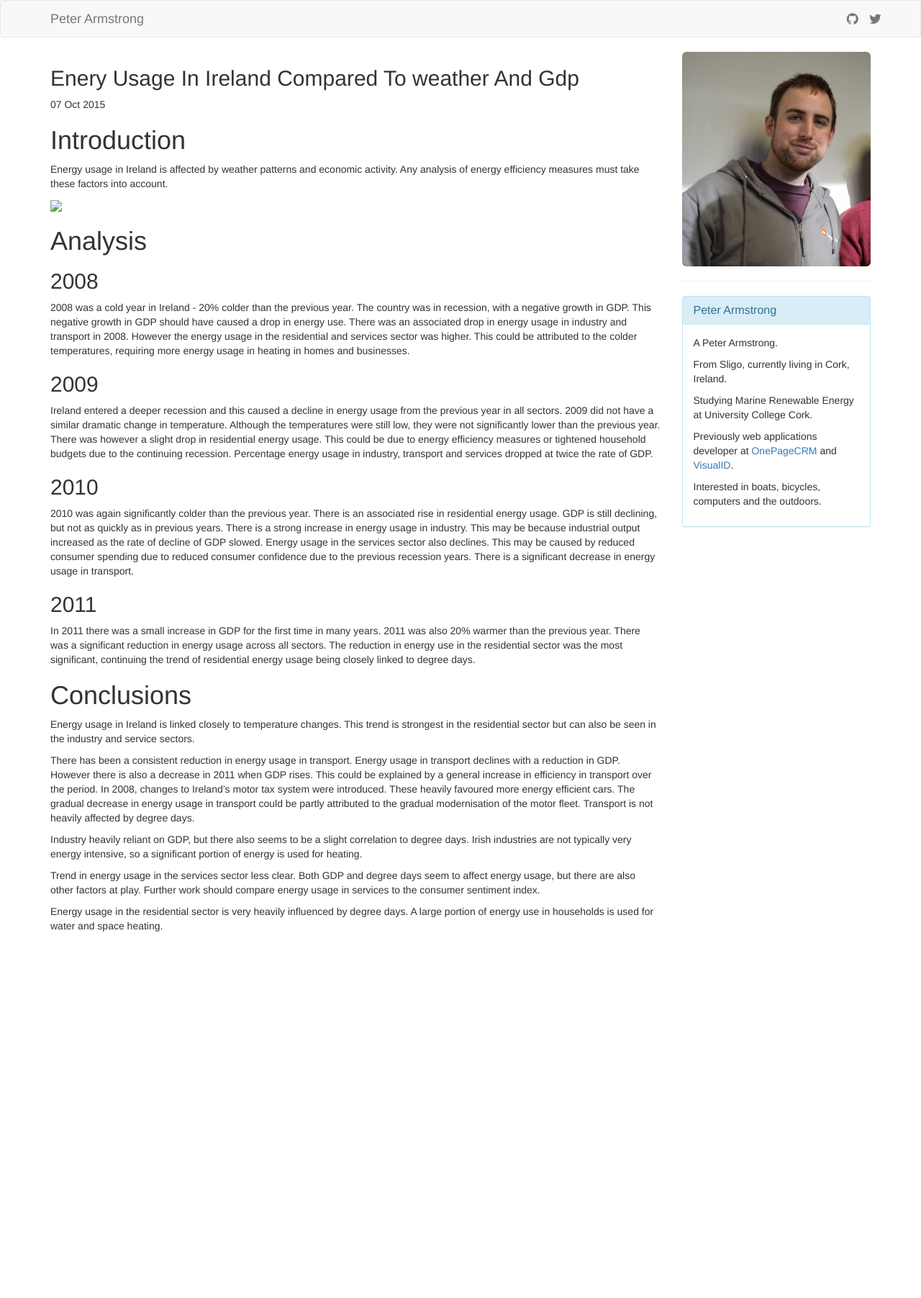
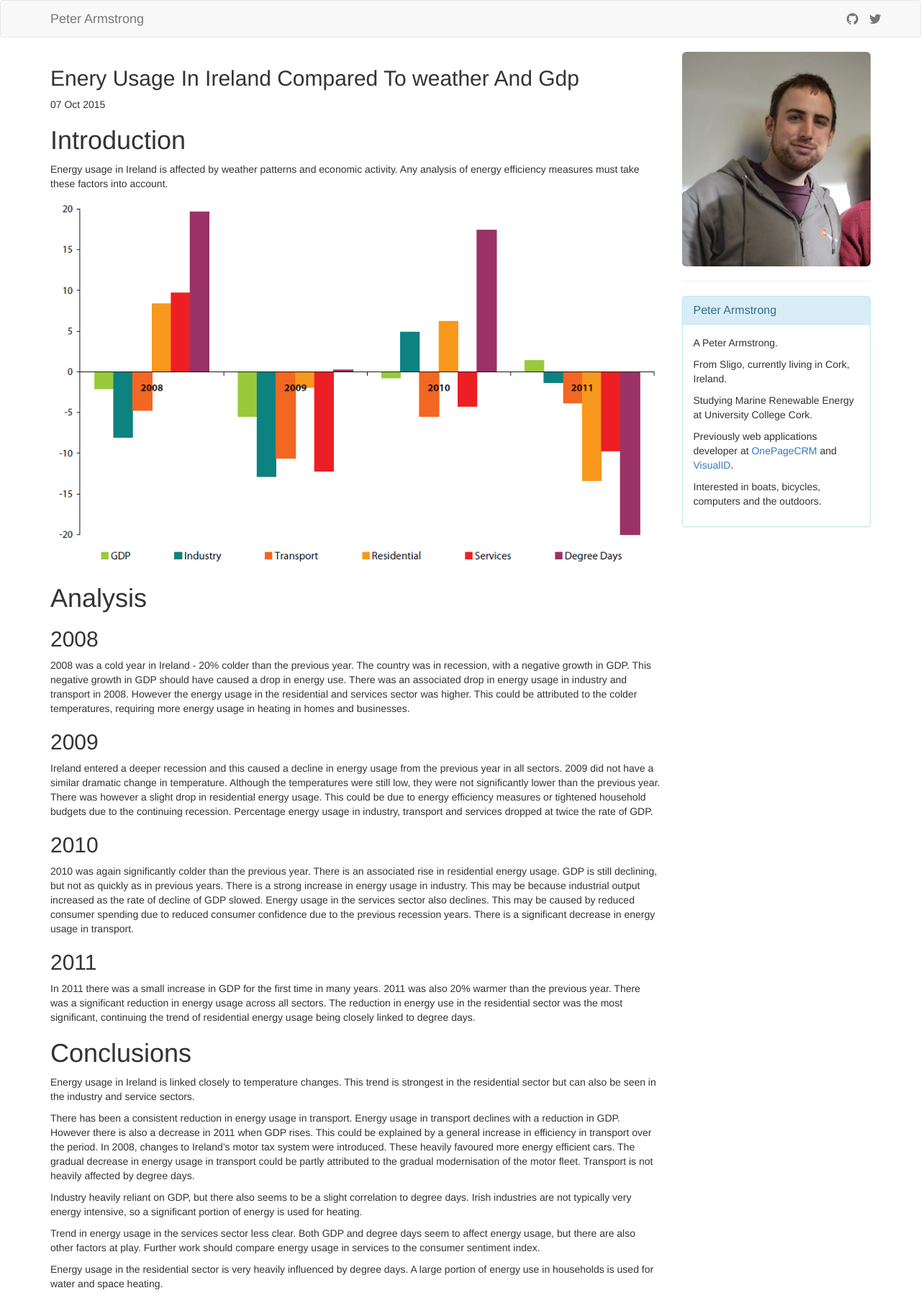
Before and after one commit to peteretep/peteretep.github.io, a Jekyll site: the page built from _posts/2015-10-07-enery-usage-in-ireland-compared-to weather-and-gdp.md, in a window 1280 px wide. Shown: the whole page at 72% size. Built offline with Jekyll 4.4.1, drawn with Linux system fonts in a browser that asks for light colours; nearby versions of some CDN libraries; Markdown is read by kramdown in place of the engine named in the settings; before the commit the page ends 1306 px from its top, so only the background shows below that.

Commit message:
published

```diff
--- a/_posts/2015-10-07-enery-usage-in-ireland-compared-to weather-and-gdp.md
+++ b/_posts/2015-10-07-enery-usage-in-ireland-compared-to weather-and-gdp.md
@@ -3,12 +3,13 @@ layout: post
 slug: "energy-use-ireland-weather-gdp"
 category: engineering
 author: peter
+excerpt: Energy usage in Ireland is affected by weather patterns and economic activity. Any analysis of energy efficiency measures must take these factors into account.
 ---
 
 # Introduction
 Energy usage in Ireland is affected by weather patterns and economic activity. Any analysis of energy efficiency measures must take these factors into account.
 
-<img src="img/energy_temp_gdp_ireland.png"/>
+<img class="img-responsive img-rounded" src="/img/energy_temp_gdp_ireland.png"/>
 
 # Analysis
 
```
